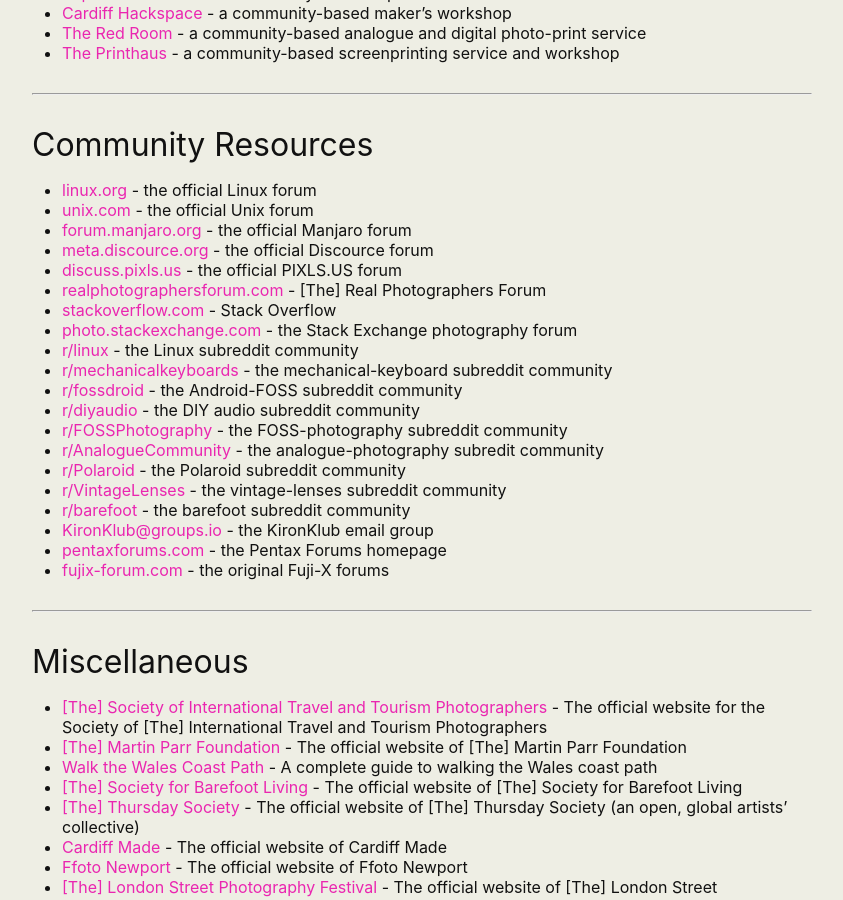
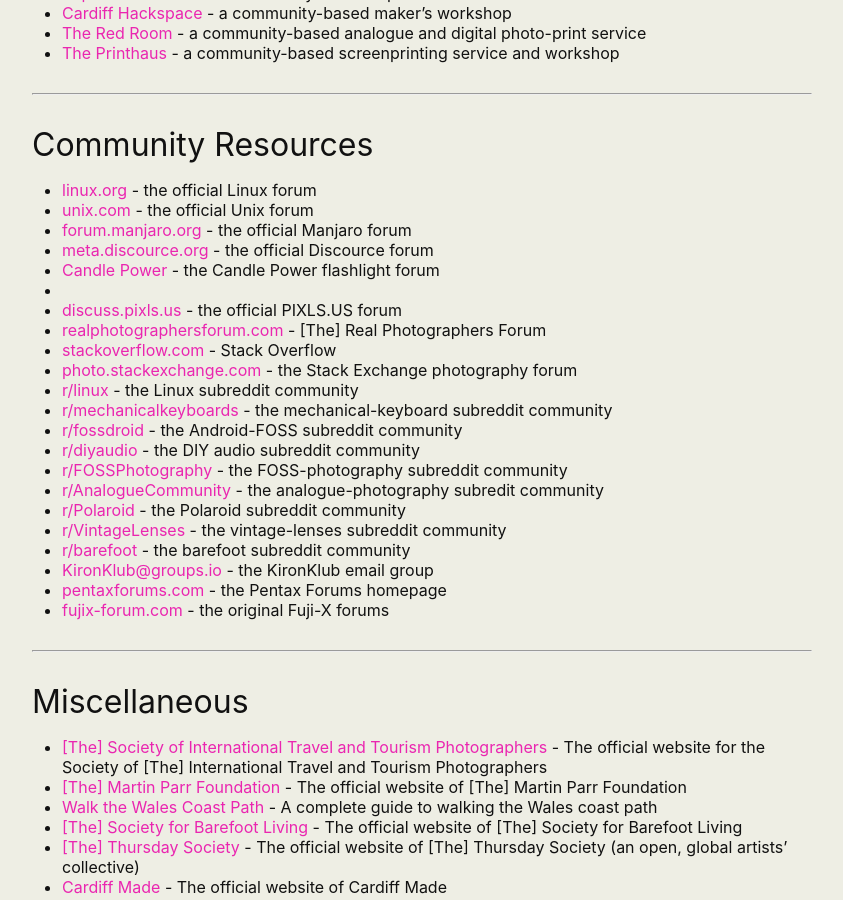
Before and after one commit to martbetz/martbetz.github.io, a Jekyll site: the page built from useful-links.html, in a window 1280 px wide and 900 px high, scrolled down 12231 px. Shown: the whole window, without its empty margins (218-1061 px from the left). Built offline with Jekyll 4.4.1, drawn with Linux system fonts in a browser that asks for light colours.

Commit message:
Update useful-links.html

```diff
--- a/useful-links.html
+++ b/useful-links.html
@@ -555,6 +555,7 @@
 <li><a href="https://www.unix.com">unix.com</a><span class="corpsgris11"> - the official Unix forum</li>
 <li><a href="https://www.forum.manjaro.org">forum.manjaro.org</a> - the official Manjaro forum</li>
 <li><a href="https://meta.discourse.org">meta.discource.org</a> - the official Discource forum</li>
+<li><a href="https://www.candlepowerforums.com/">Candle Power</a> - the Candle Power flashlight forum<li>
 <li><a href="https://www.discuss.pixls.us">discuss.pixls.us</a> - the official PIXLS.US forum</li>
 <li><a href="https://realphotographersforum.com/">realphotographersforum.com</a> - [The] Real Photographers Forum</li>
 <li><a href="https://www.stackoverflow.com">stackoverflow.com</a> - Stack Overflow</span></li>
```
